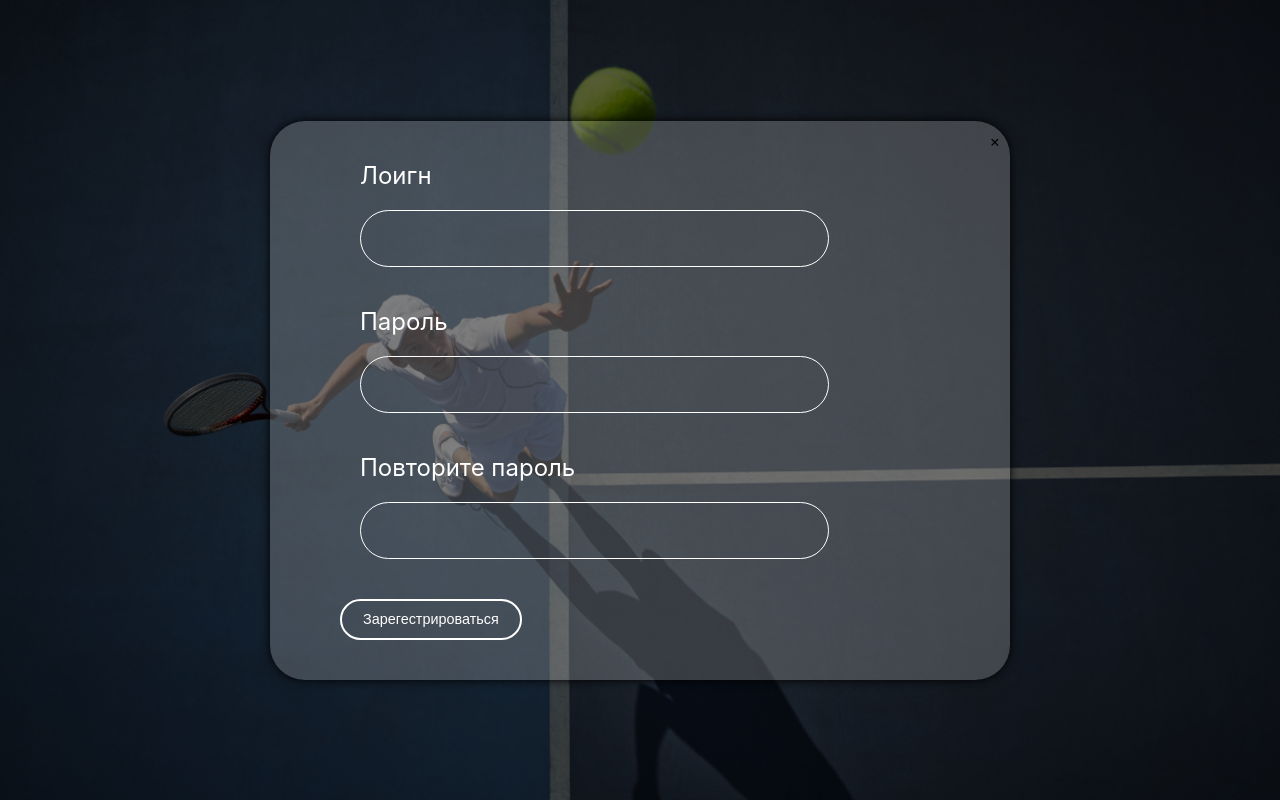
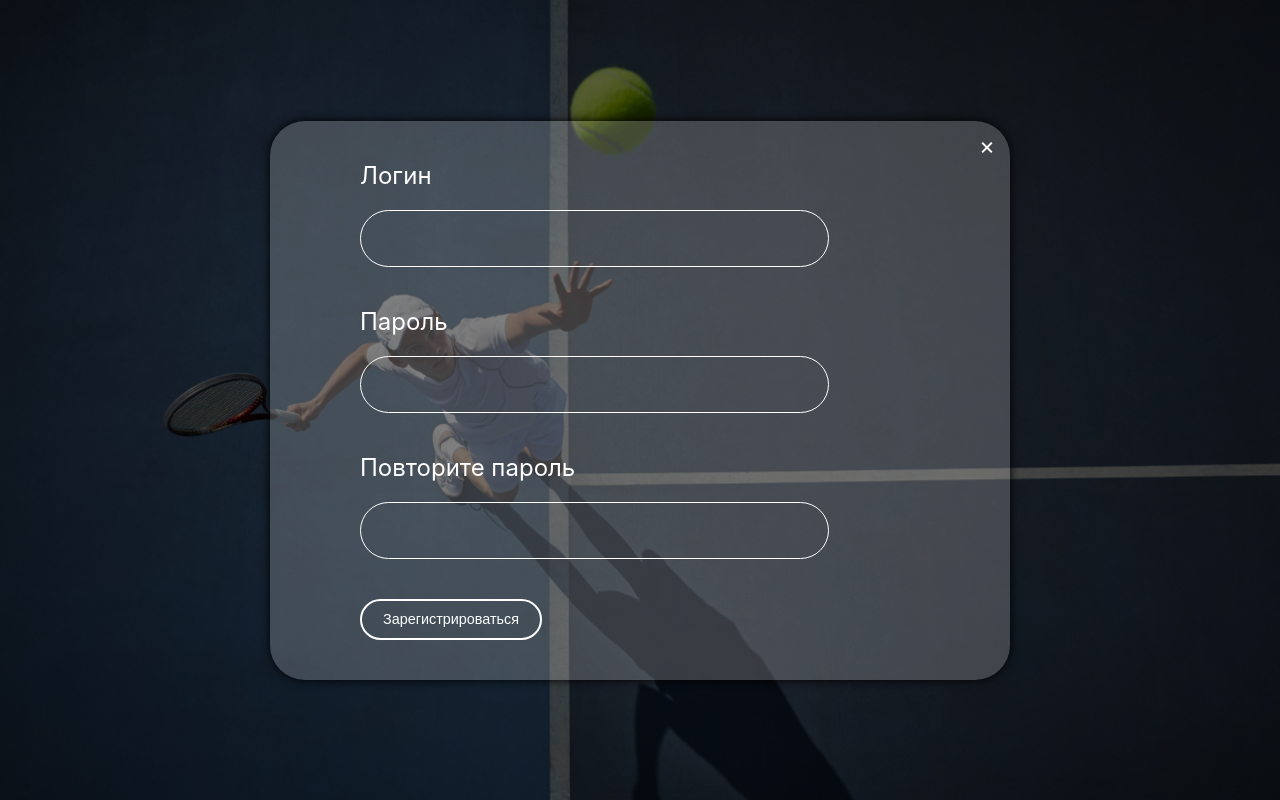
Before and after one commit to varvaratikh/sport-soulmate, a React (Create React App) app: page / in a window 1280 px wide. Both pictures are taken after a click on the button "Регистрация". Shown: the top 800 px of the page. Built offline with nearby package versions, Linux system fonts and the light colour scheme.

Commit message:
added validation

```diff
--- a/src/components/InputField.tsx
+++ b/src/components/InputField.tsx
@@ -5,6 +5,7 @@ interface InputFieldProps {
     type?: string;
     value: string;
     onChange: (value: string) => void;
+    className?: string; // Добавляем опциональное свойство className
 }
 
 const InputField: React.FC<InputFieldProps> = ({
@@ -12,13 +13,14 @@ const InputField: React.FC<InputFieldProps> = ({
                                                    type = "text",
                                                    value,
                                                    onChange,
+                                                   className // Принимаем className
                                                }) => {
     const handleChange = (e: ChangeEvent<HTMLInputElement>) => {
         onChange(e.target.value);
     };
 
     return (
-        <div className="input-field">
+        <div className={`input-field ${className}`}>
             <label style={{ fontSize: '150%' }}>{label}</label>
             <input
                 type={type}
--- a/src/components/Popup.tsx
+++ b/src/components/Popup.tsx
@@ -10,8 +10,11 @@ interface PopupProps {
 const RegisterPopup: React.FC<PopupProps> = ({ onClose, backgroundImage }) => {
     const [username, setUsername] = useState('');
     const [password, setPassword] = useState('');
-    const [email, setEmail] = useState('');
+    const [confirmPassword, setConfirmPassword] = useState('');
+    const [passwordError, setPasswordError] = useState('');
+    const [passwordMismatch, setPasswordMismatch] = useState(false);
     const [isVisible, setIsVisible] = useState(true);
+    const [submitted, setSubmitted] = useState(false); // Состояние для отслеживания нажатия кнопки регистрации
 
     const handleUsernameChange = (value: string) => {
         setUsername(value);
@@ -19,15 +22,35 @@ const RegisterPopup: React.FC<PopupProps> = ({ onClose, backgroundImage }) => {
 
     const handlePasswordChange = (value: string) => {
         setPassword(value);
+        // Сбрасываем состояния при изменении пароля
+        setPasswordError('');
+        setPasswordMismatch(false);
+        setSubmitted(false);
     };
 
-    const handleEmailChange = (value: string) => {
-        setEmail(value);
+    const handleConfirmPasswordChange = (value: string) => {
+        setConfirmPassword(value);
+        // Сбрасываем состояния при изменении повторного пароля
+        setPasswordError('');
+        setPasswordMismatch(false);
+        setSubmitted(false);
     };
 
     const handleSubmit = () => {
-        // Здесь вы можете добавить логику для отправки данных регистрации на сервер
-        console.log('Submitting with username:', username, 'email:', email, 'and password:', password);
+        setSubmitted(true); // Пользователь отправил данные
+        // Проверка на совпадение паролей
+        if (password !== confirmPassword) {
+            setPasswordError('Пароли не совпадают');
+            setPasswordMismatch(true);
+            return;
+        }
+        // Проверка на минимальную длину пароля
+        if (password.length < 6) {
+            setPasswordError('Пароль должен содержать не менее 6 символов');
+            return;
+        }
+        // Здесь можете добавить логику для отправки данных регистрации на сервер
+        console.log('Submitting with username:', username, 'and password:', password);
         onClose(); // Закрываем попап после успешной отправки данных
         setIsVisible(false); // Скрываем попап
     };
@@ -38,15 +61,19 @@ const RegisterPopup: React.FC<PopupProps> = ({ onClose, backgroundImage }) => {
                 <div className="background" style={{ backgroundImage: `url(${backgroundImage})` }}></div>
                 <div className="popup">
                     <span className="close" onClick={() => { onClose(); setIsVisible(false); }}>&times;</span>
-                    <InputField label="Лоигн" value={username} onChange={handleUsernameChange} />
-                    <InputField label="Пароль" value={email} onChange={handleEmailChange} />
-                    <InputField label="Повторите пароль" type="password" value={password} onChange={handlePasswordChange} />
-                    <Button label="Зарегестрироваться" onClick={handleSubmit} />
+                    <div className="input-container">
+                        <InputField label="Логин" value={username} onChange={handleUsernameChange} />
+                        <InputField label="Пароль" type="password" value={password} onChange={handlePasswordChange} className={submitted && passwordMismatch ? 'password-mismatch' : ''} />
+                        <InputField label="Повторите пароль" type="password" value={confirmPassword} onChange={handleConfirmPasswordChange} className={submitted && passwordMismatch ? 'password-mismatch' : ''} />
+                        {submitted && passwordError && <span className="error">{passwordError}</span>}
+                    </div>
+                    <div className="button-container">
+                        <Button label="Зарегистрироваться" onClick={handleSubmit} />
+                    </div>
                 </div>
             </div>
         </>
     );
 };
 
-
 export default RegisterPopup;
--- a/src/styles/login.css
+++ b/src/styles/login.css
@@ -136,7 +136,7 @@
   margin-top: 10px;
 }
 .popup .button {
-  margin-left: 50px;
+  margin-left: 70px;
   margin-top: 10px;
   margin-bottom: 20px;
 }
@@ -155,12 +155,37 @@
 .close {
   position: absolute;
   top: 10px;
-  right: 10px;
+  right: 15px;
   cursor: pointer;
+  color: white;
+  font-size: 24px;
+}
+
+.close:hover {
+  color: lightgrey;
 }
 
 .popup.hidden {
   display: none;
 }
 
+.input-container {
+  margin-bottom: 20px;
+}
+
+.button-container {
+  margin-top: 20px;
+}
+
+.error {
+  color: red;
+  margin-top: 5px;
+  display: block;
+  margin-left: 70px;
+}
+
+.input-container .password-mismatch input {
+  border-color: red;
+}
+
 /*# sourceMappingURL=login.css.map */
--- a/src/styles/login.sass
+++ b/src/styles/login.sass
@@ -132,7 +132,7 @@
     margin-left: 70px
     margin-top: 10px
   .button
-    margin-left: 50px
+    margin-left: 70px
     margin-top: 10px
     margin-bottom: 20px
 
@@ -150,8 +150,32 @@
 .close
   position: absolute
   top: 10px
-  right: 10px
+  right: 15px
   cursor: pointer
+  color: white
+  font-size: 24px
+
+.close:hover
+  color: lightgrey
 
 .popup.hidden
   display: none
+
+
+
+.input-container
+  margin-bottom: 20px
+
+
+.button-container
+  margin-top: 20px
+
+
+.error
+  color: red
+  margin-top: 5px
+  display: block
+  margin-left: 70px
+
+.input-container .password-mismatch input
+  border-color: red
```
Also changed, not shown: 1 other file (tests, documents, lock files or other folders).
